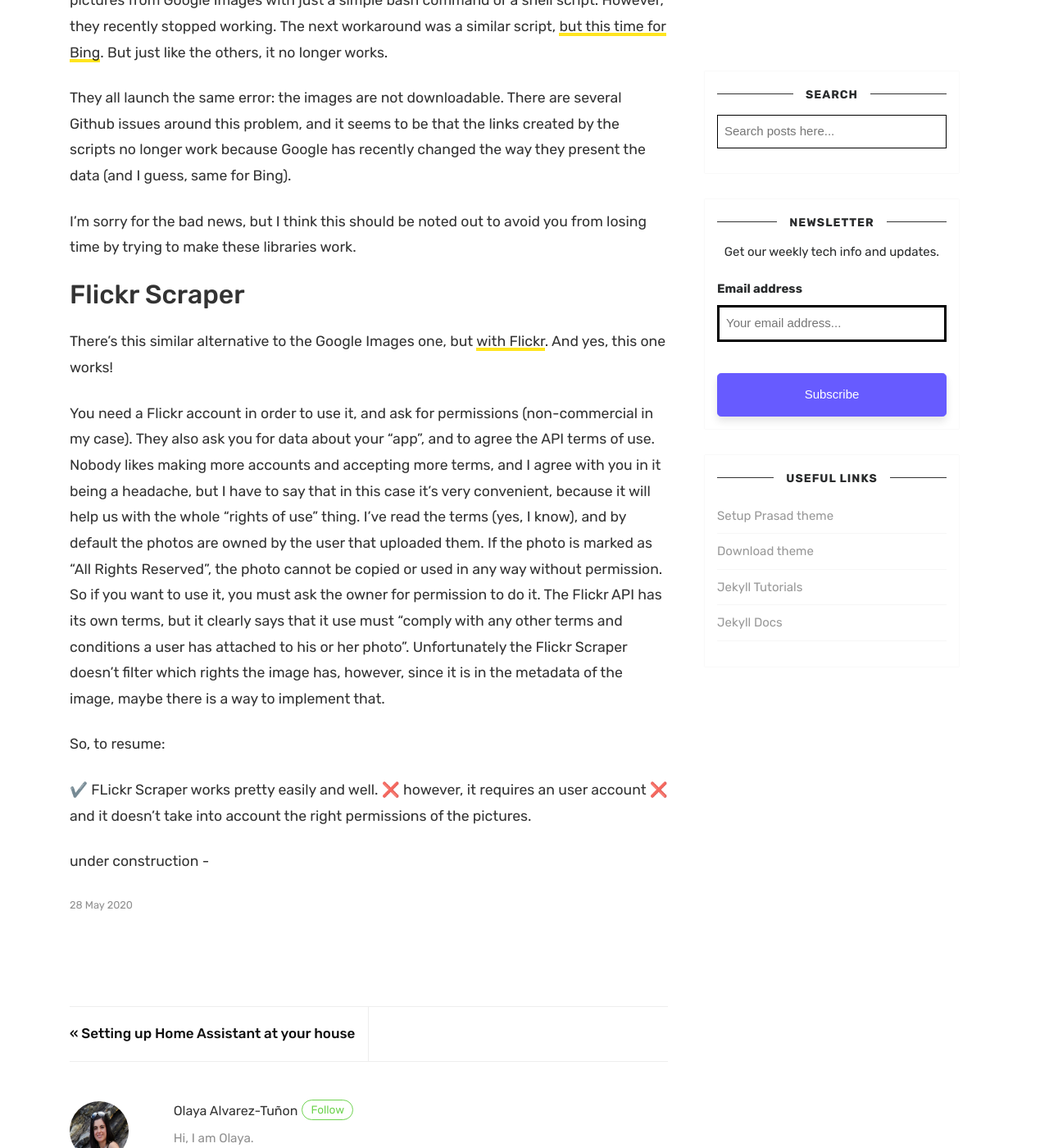
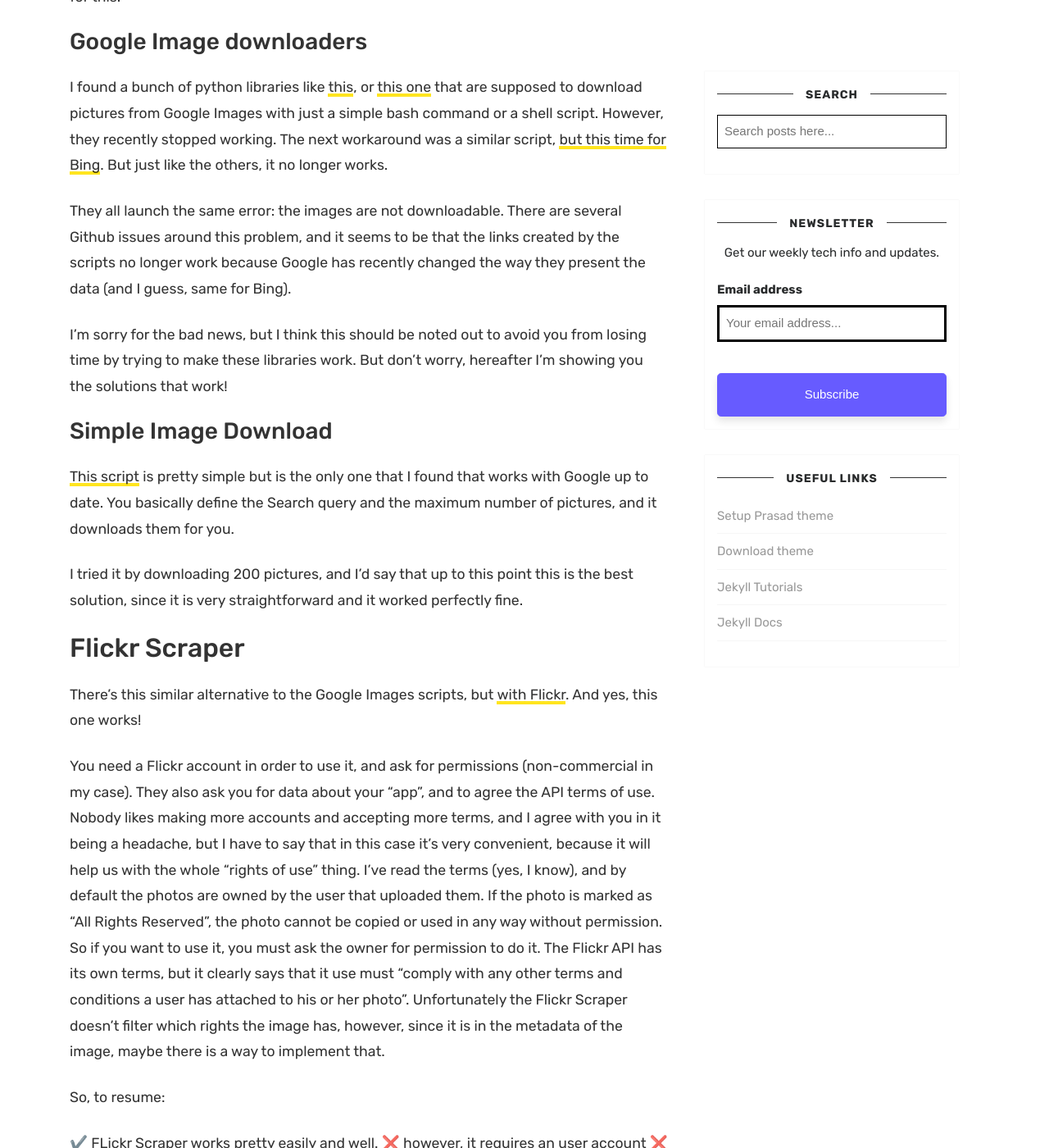
Before and after one commit to olayasturias/olayasturias.github.io, a Jekyll site: the page built from _posts/2020-05-27-dataset.md, in a window 1280 px wide and 1400 px high, scrolled down 2484 px. Shown: the whole window at 82% size. Built offline with Jekyll 4.4.1, drawn with Linux system fonts in a browser that asks for light colours; nearby versions of some CDN libraries; emoji names are drawn with the system emoji font; comment, search, counter and statistics services are not loaded; some of the changed text lies outside the part shown.

Commit message:
simple image downloader added to post

```diff
--- a/_posts/2020-05-27-dataset.md
+++ b/_posts/2020-05-27-dataset.md
@@ -30,7 +30,11 @@
 from the internet (Google, Bing, and Flickr), to see which of them are suitable
 for creating a Machine Learning database.
 
-## Making custom scripts
+## From Google
+Google is the most popular search engine, so no wonder that there are different
+alternatives online to download pictures from it.
+
+### Making custom scripts
 The first solution I found for this was from the great blog
 [pyimagesearch](https://www.pyimagesearch.com/2017/12/04/how-to-create-a-deep-learning-dataset-using-google-images/)
 (seriously, is there any computer vision problem for which this blog doesn't
@@ -53,7 +57,7 @@
 for this cases, which will again consume your time and attention, but there is no
 really a straightforward solution for this.
 
-## Google Image downloaders
+### Google Image downloaders
 
 I found a bunch of python libraries like
 [this](https://pypi.org/project/google_images_download/2.3.0/), or
@@ -70,11 +74,22 @@
 way they present the data (and I guess, same for Bing).
 
 I'm sorry for the bad news, but I think this should be noted out to avoid you
-from losing time by trying to make these libraries work.
+from losing time by trying to make these libraries work. But don't worry,
+hereafter I'm showing you the solutions that work!
+
+### Simple Image Download
+[This script](https://github.com/RiddlerQ/simple_image_download)
+is pretty simple but is the only one that I found that works with Google up to date.
+You basically define the Search query and the maximum number of pictures,
+and it downloads them for you.
+
+I tried it by downloading 200 pictures, and I'd say that up to this point
+this is the best solution, since it is very straightforward and
+it worked perfectly fine.
 
 
 ## Flickr Scraper
-There's this similar alternative to the Google Images one, but
+There's this similar alternative to the Google Images scripts, but
 [with Flickr](https://github.com/ultralytics/flickr_scraper).
 And yes, this one works!
 
```
